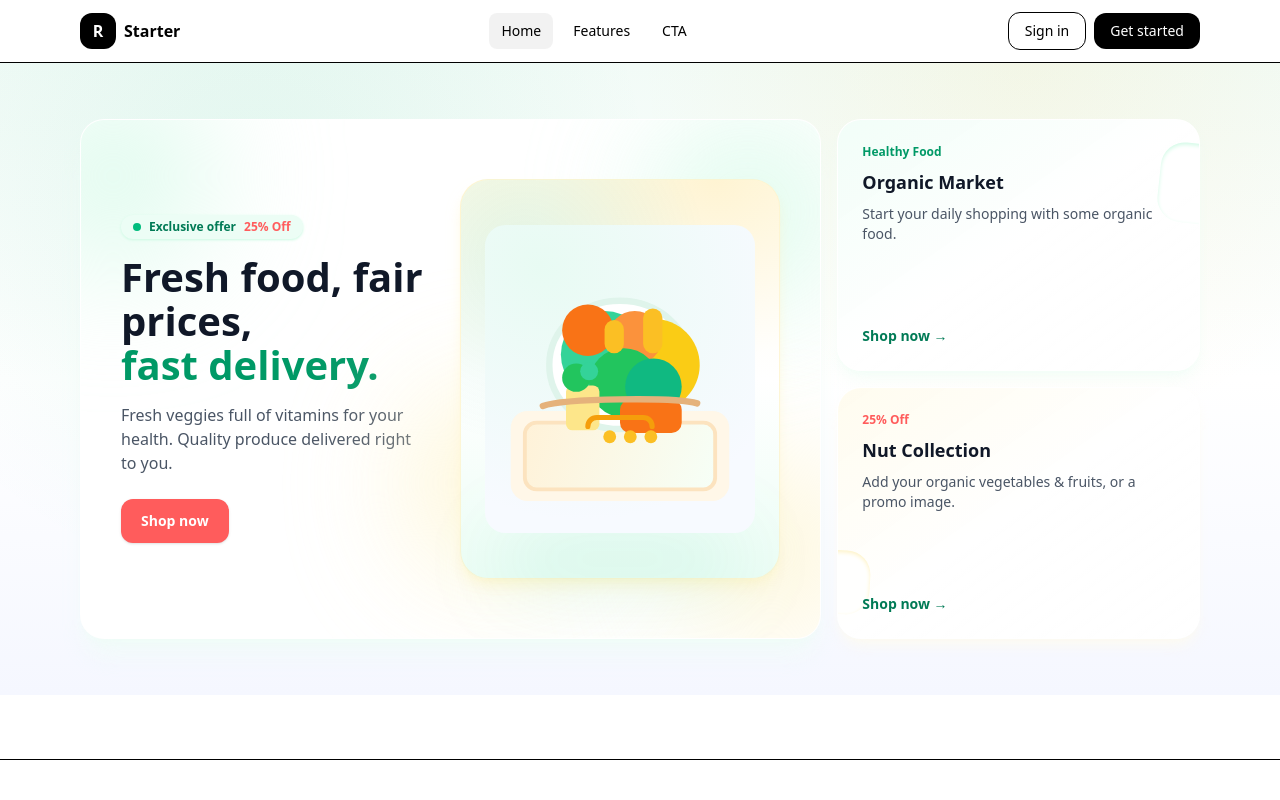
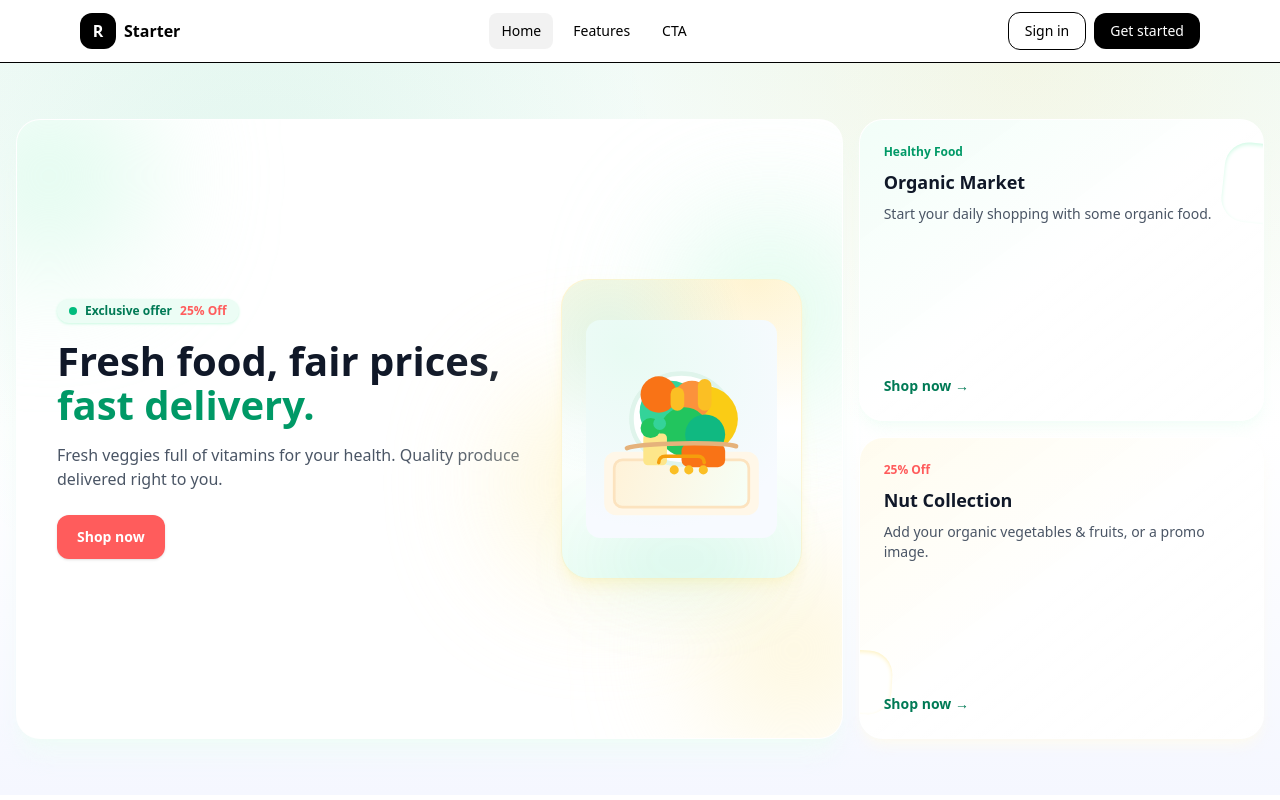
Before and after one commit to RitikDutta/pushkara_vite, a React (Vite) app: page / in a window 1280 px wide. Shown: the top 800 px of the page. Built offline with nearby package versions, Linux system fonts and the light colour scheme.

Commit message:
size fixed

```diff
--- a/src/pages/Home/sections/Hero.jsx
+++ b/src/pages/Home/sections/Hero.jsx
@@ -7,15 +7,15 @@ export default function Hero() {
     <section className="relative overflow-hidden bg-gradient-to-b from-[#f2fbf7] via-white to-[#f5f7ff]">
       <div className="pointer-events-none absolute inset-0 bg-[radial-gradient(circle_at_20%_20%,rgba(16,185,129,0.08),transparent_35%),radial-gradient(circle_at_80%_0%,rgba(251,191,36,0.08),transparent_32%)]" />
 
-      <div className="relative mx-auto max-w-6xl px-4 py-10 sm:py-14">
-        <div className="grid gap-4 md:grid-cols-3 md:grid-rows-2 md:auto-rows-[minmax(0,1fr)] md:h-[520px]">
+      <div className="relative mx-auto max-w-6xl lg:max-w-7xl xl:max-w-[1400px] 2xl:max-w-[1600px] px-4 py-10 sm:py-14">
+        <div className="grid gap-4 md:grid-cols-3 md:grid-rows-2 md:auto-rows-[minmax(0,1fr)] md:h-[620px]">
           <div className="md:col-span-2 md:row-span-2">
             <div className="relative h-full overflow-hidden rounded-3xl border border-white/70 bg-white shadow-xl shadow-emerald-50/60">
               <div className="absolute -left-16 -top-10 h-48 w-48 rounded-full bg-emerald-100/70 blur-3xl" />
               <div className="absolute -right-10 bottom-0 h-44 w-44 rounded-full bg-amber-100/70 blur-3xl" />
 
-              <div className="relative flex h-full flex-col gap-8 p-6 sm:p-8 lg:p-10 md:flex-row md:items-center md:justify-between">
-                <div className="flex max-w-xl flex-col gap-4">
+              <div className="relative flex h-full flex-row items-center justify-between gap-6 p-4 sm:p-6 lg:p-10">
+                <div className="flex w-full max-w-xl flex-col gap-4">
                   <div className="inline-flex items-center gap-2 self-start rounded-full bg-emerald-50 px-3 py-1 text-xs font-semibold text-emerald-700 shadow-sm shadow-emerald-100">
                     <span className="h-2 w-2 rounded-full bg-emerald-500" />
                     Exclusive offer
@@ -37,11 +37,11 @@ export default function Hero() {
                   </button>
                 </div>
 
-                <div className="relative flex w-full justify-center md:max-w-[440px]">
+                <div className="relative flex w-1/2 min-w-[220px] max-w-[280px] justify-center sm:max-w-[360px] md:max-w-[480px] lg:max-w-[560px] xl:max-w-[620px]">
                   <div className="absolute -right-16 -top-16 h-48 w-48 rounded-full bg-emerald-100 opacity-70 blur-3xl" />
                   <div className="absolute -left-12 bottom-2 h-44 w-44 rounded-full bg-amber-100 opacity-80 blur-3xl" />
 
-                  <div className="relative grid aspect-[4/5] w-full max-w-[400px] place-items-center overflow-hidden rounded-[28px] border border-amber-100/70 bg-gradient-to-b from-amber-50 via-white to-emerald-50 shadow-lg shadow-amber-100/60">
+                  <div className="relative grid aspect-[4/5] w-full place-items-center overflow-hidden rounded-[28px] border border-amber-100/70 bg-gradient-to-b from-amber-50 via-white to-emerald-50 shadow-lg shadow-amber-100/60">
                     <div className="absolute inset-0 bg-[radial-gradient(circle_at_20%_20%,rgba(16,185,129,0.12),transparent_45%),radial-gradient(circle_at_80%_0%,rgba(251,191,36,0.12),transparent_38%)]" />
                     <img
                       src={heroImage}
```
